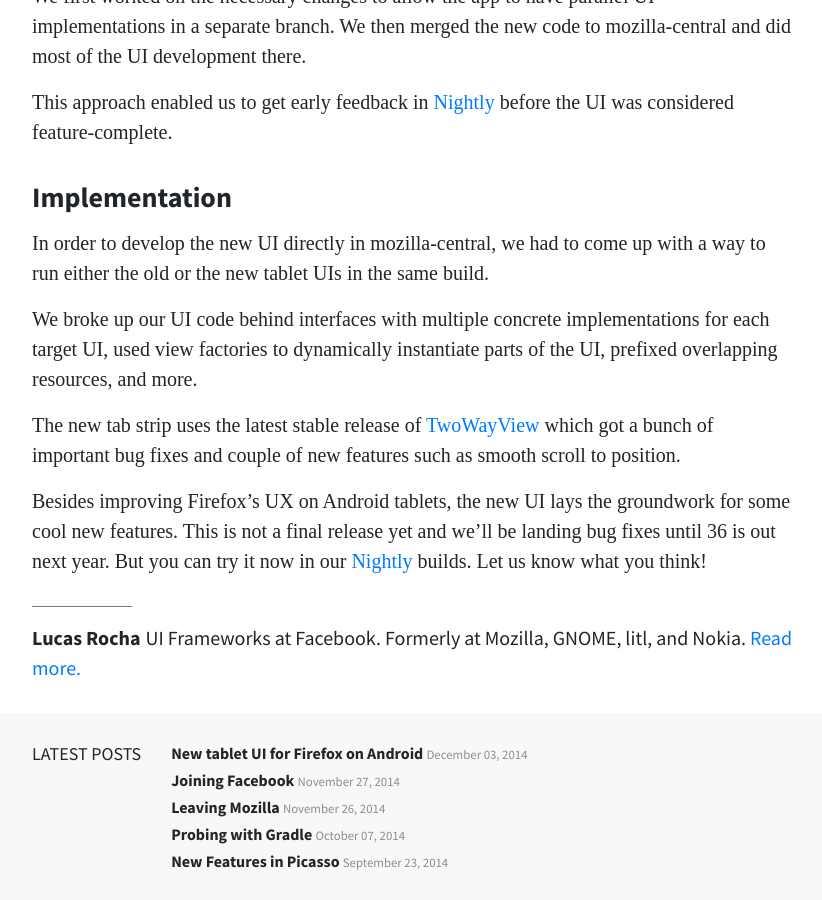
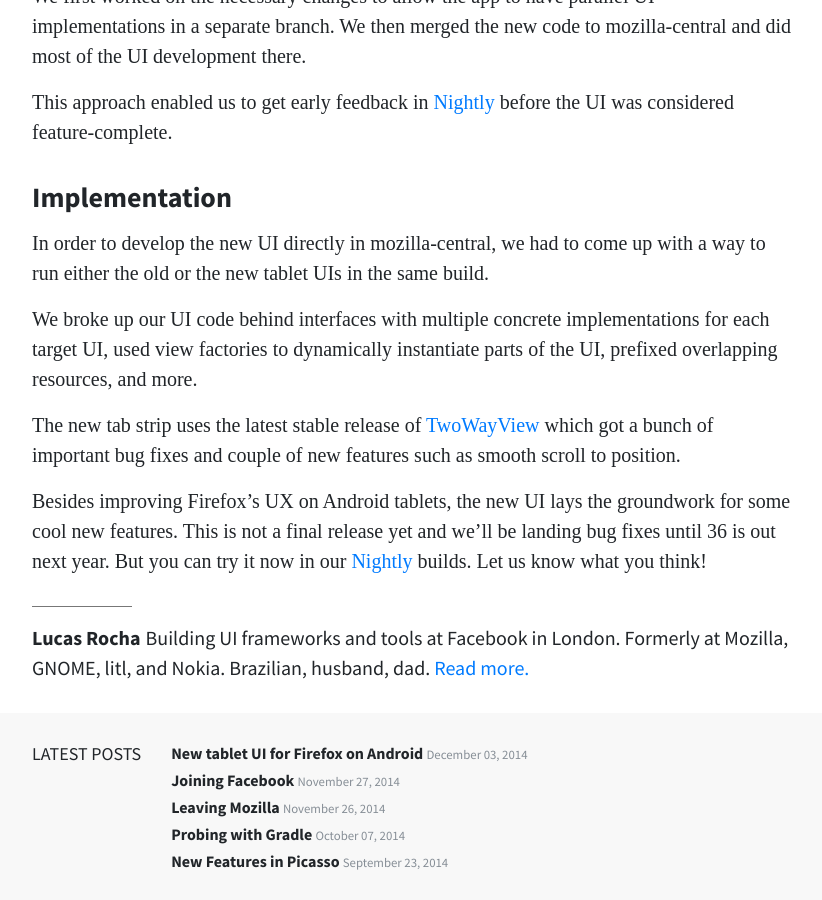
Before and after one commit to lucasr/lucasr.github.io, a Jekyll site: the page built from index.md, in a window 1280 px wide and 900 px high, scrolled down 2354 px. Shown: the whole window, without its empty margins (228-1050 px from the left). Built offline with Jekyll 4.4.1, drawn with Linux system fonts in a browser that asks for light colours; some web fonts are replaced; comment, search, counter and statistics services are not loaded.

Commit message:
Update bio.

```diff
--- a/_config.yml
+++ b/_config.yml
@@ -6,7 +6,10 @@
 
 author:
   name: Lucas Rocha
-  bio: UI Frameworks at Facebook. Formerly at Mozilla, GNOME, litl, and Nokia.
+  bio: >
+      Building UI frameworks and tools at Facebook in London.
+      Formerly at Mozilla, GNOME, litl, and Nokia.
+      Brazilian, husband, dad.
   email: lucasr@lucasr.org
   twitter: lucasratmundo
   linkedin: lucasr
```
